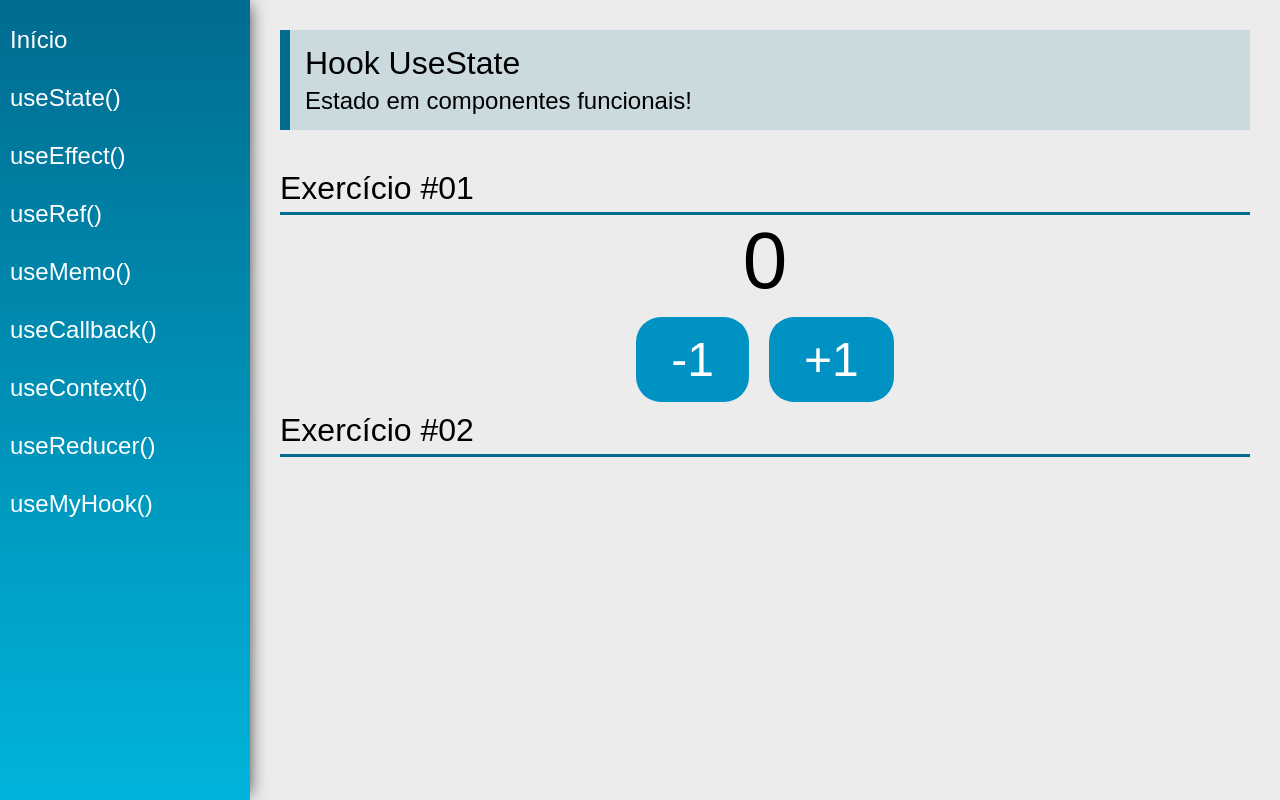
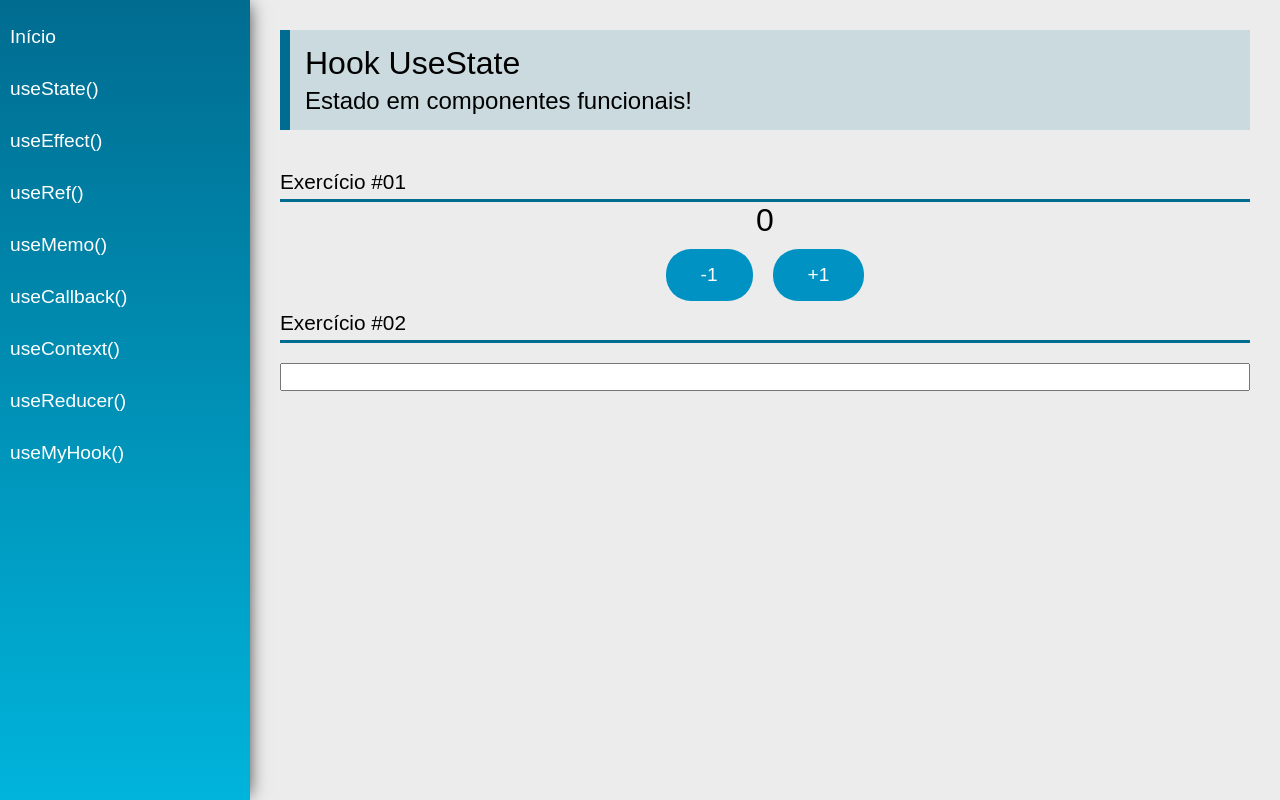
Before and after one commit to celsovit/react-hooks, a React (Create React App) app: page /useState in a window 1280 px wide. Built offline with nearby package versions, Linux system fonts and the light colour scheme.

Commit message:
Ajustes CSS diminuindo o tamanho das fontes

```diff
--- a/src/components/layout/Menu.css
+++ b/src/components/layout/Menu.css
@@ -30,7 +30,7 @@
 
     text-decoration: none;
     color: #fff;
-    font-size: 1.5rem;
+    font-size: 1.2rem;
 }
 
 .Menu li a:hover {
--- a/src/components/layout/SectionTitle.css
+++ b/src/components/layout/SectionTitle.css
@@ -5,6 +5,6 @@
 .SectionTitle h3 {
     margin: 0;
     margin-bottom: 5px;
-    font-size: 2rem;
+    font-size: 1.3rem;
     font-weight: 400;
 }
--- a/src/index.css
+++ b/src/index.css
@@ -5,7 +5,7 @@
 
 .text {
     font-weight: 300;
-    font-size: 5rem;
+    font-size: 2rem;
 }
 
 .red {
@@ -15,7 +15,7 @@
 
 .input {
     font-weight: 300;
-    font-size: 4rem;
+    font-size: 1.2rem;
     margin: 20px 0px;
 }
 
@@ -27,7 +27,7 @@
     outline: none;
     background-color: #0092c3;
 
-    font-size: 3rem;
+    font-size: 1.2rem;
     color: #fff;
 }
 
--- a/src/views/examples/UseState.jsx
+++ b/src/views/examples/UseState.jsx
@@ -5,6 +5,7 @@
 const UseState = (props) => {
 
     const [ count, setCount ] = useState(0)
+    const [ name, setName ] = useState('')
 
     return (
         <div className="UseState">
@@ -23,6 +24,10 @@
                 </div>
             </div>
             <SectionTitle title="Exercício #02" />
+            <input type="text" className="input"
+                value={ name } onChange={ e => setName(e.target.value) }
+            />
+            <span className="text">{ name }</span>
         </div>
     )
 }
```
